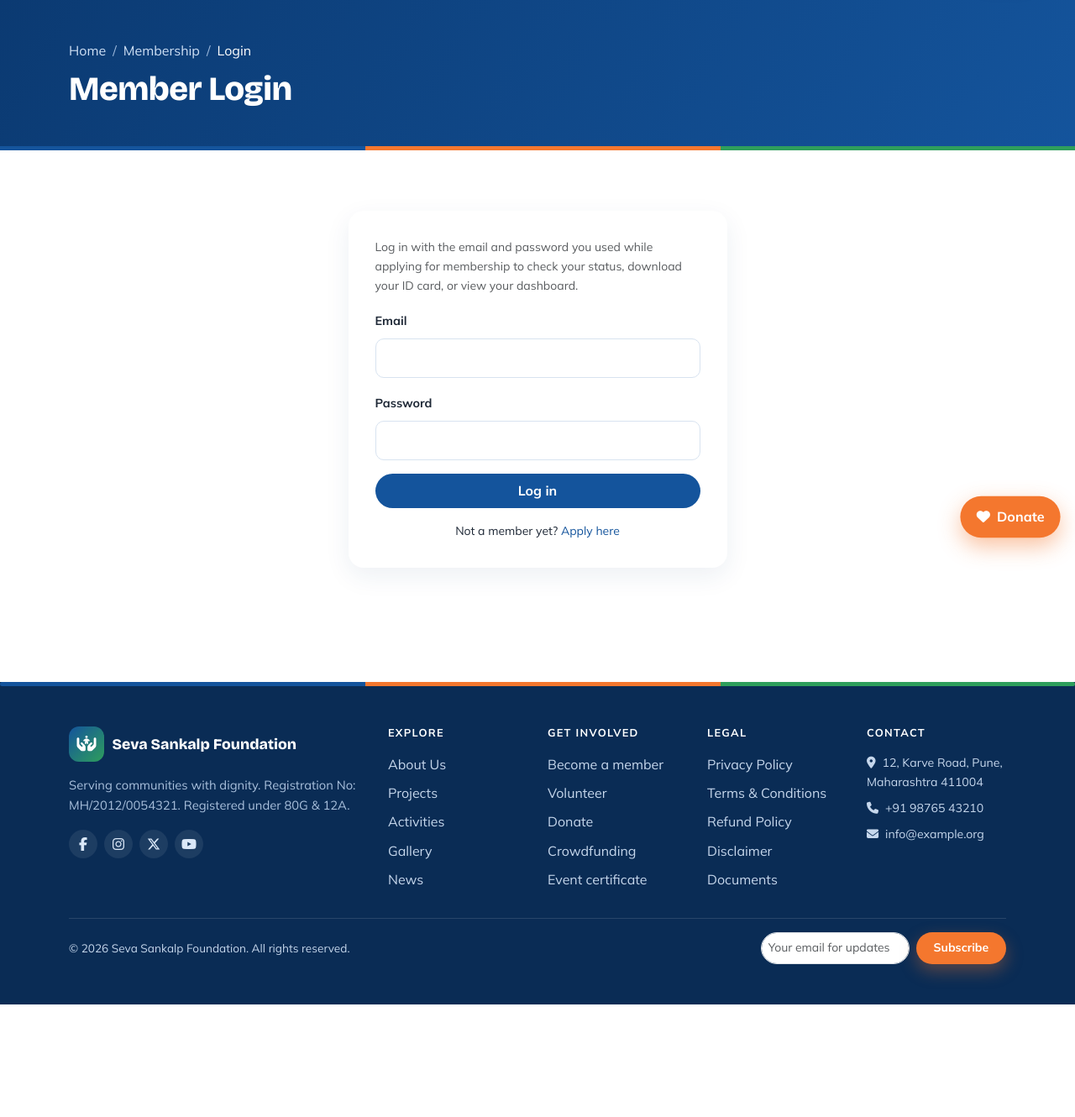
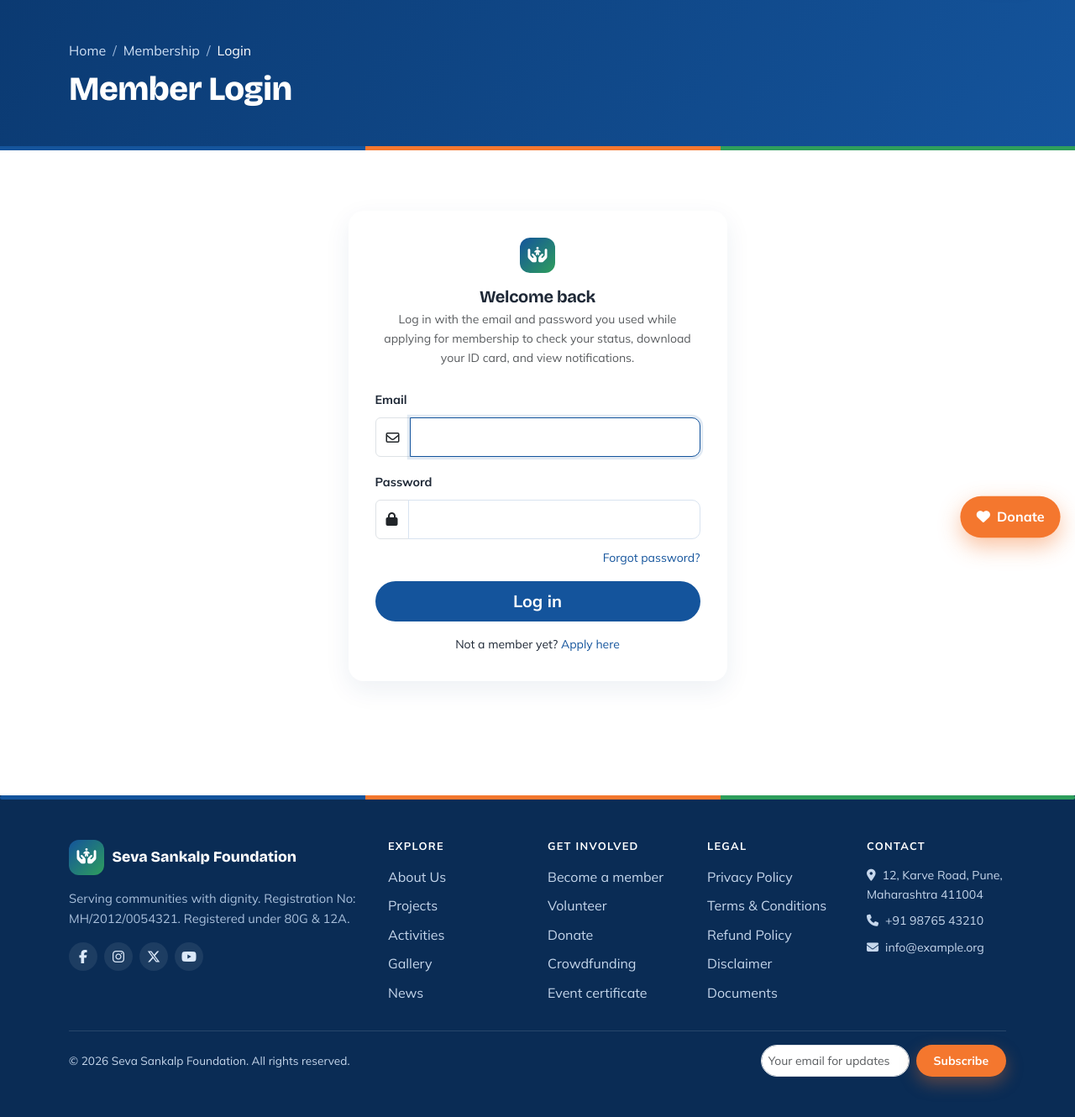
Before and after one commit to road2tec/NGO-website-, a PHP site: page /ngo-website/membership/status in a window 1280 px wide. Shown: the part 142-1472 px from the top of the page at 84% size. Before the commit the page ends 1338 px from the top, so only its background shows below. Run offline with PHP 8.4, Linux system fonts and the light colour scheme; data comes from the database, SQL or seed files in the repository; some libraries are stand-ins or nearby versions.

Commit message:
Member portal: forgot password, notifications, ID card fix, login redesign
- Forgot/reset password: secure single-use, expiring (1hr) tokens in a
  new password_reset_tokens table, no third-party service. Never
  reveals whether an email is registered, rate-limited to one new token
  per 2 minutes per member, invalidates prior unused tokens on each
  request. Verified end-to-end: request creates a token, reset works
  and logs in with the new password, the old password stops working,
  and the same token cannot be reused a second time.
- Member notifications: new member_notifications table, a Notifications
  page in the member dashboard (with an unread-count badge, marks read
  on open), and an admin "Send Notification" action per member with a
  real preview-then-confirm step before sending (not just a plain form).
- Fixed a real, verified layout bug: the member ID card and event
  certificate pages are rendered "bare" (no site layout) and were
  missing the Bootstrap CSS link entirely, so `.w-100` and other
  Bootstrap classes silently did nothing and the "Back to dashboard"
  link stayed at browser-default `display: inline` - which is exactly
  why its text overflowed outside the button. Root-caused via computed-
  style inspection, not just re-styled around it. Also added
  print-color-adjust so the ID card/certificate's colored bands
  actually print instead of silently dropping to a colorless page, and
  added the missing membership Category field to the ID card.
- Member login page redesigned (icon avatar, welcome copy, icon input
  groups, "Forgot password?" link) to match the site's branding instead
  of the previous bare form.

Testing note: found and fixed a testing-harness gap along the way -
PHP's built-in dev server has no .htaccess/mod_rewrite support, so
pretty URLs the app generates (e.g. /membership/idcard) were silently
falling through to the homepage instead of 404ing or routing correctly,
which would have hidden the real ID card bug from browser-based
testing. Added a router script (local test tooling only, not part of
the app) that replicates the project's .htaccess rules for accurate
local testing.

Co-Authored-By: Claude Sonnet 5 <noreply@anthropic.com>

```diff
--- a/app/controllers/MembershipController.php
+++ b/app/controllers/MembershipController.php
@@ -187,6 +187,79 @@ class MembershipController extends Controller
         redirect('membership/login');
     }
 
+    /** Request a password-reset email. Never reveals whether the email is registered. */
+    public function forgot(): void
+    {
+        if ($_SERVER['REQUEST_METHOD'] === 'POST') {
+            require_csrf();
+            if (!captcha_verify()) {
+                flash_set('error', 'Captcha answer was wrong.');
+                redirect('membership/forgot');
+            }
+            $email = post('email');
+            $member = valid_email($email) ? Database::one("SELECT id FROM members WHERE email=?", [$email]) : null;
+            if ($member) {
+                // simple rate limit: at most one new token every 2 minutes per member
+                $recent = (int) Database::value(
+                    "SELECT COUNT(*) FROM password_reset_tokens WHERE member_id=? AND created_at > (NOW() - INTERVAL 2 MINUTE)",
+                    [$member['id']]
+                );
+                if ($recent === 0) {
+                    Database::update('password_reset_tokens', ['used_at' => date('Y-m-d H:i:s')], 'member_id=? AND used_at IS NULL', [$member['id']]);
+                    $rawToken = bin2hex(random_bytes(32));
+                    Database::insert('password_reset_tokens', [
+                        'member_id'  => $member['id'],
+                        'token_hash' => hash('sha256', $rawToken),
+                        'expires_at' => date('Y-m-d H:i:s', time() + 3600),
+                    ]);
+                    $resetLink = url('membership/reset/' . $rawToken);
+                    @mail($email, 'Reset your password - ' . setting('site_name'),
+                        "Hello,\n\nWe received a request to reset your membership account password.\n\n"
+                        . "Click the link below to set a new password. This link is valid for 1 hour and can only be used once.\n\n"
+                        . "$resetLink\n\nIf you did not request this, you can safely ignore this email.\n\n"
+                        . setting('site_name'));
+                }
+            }
+            flash_set('success', 'If that email is registered, a password reset link has been sent. Please check your inbox.');
+            redirect('membership/login');
+        }
+        $this->render('membership/forgot', [
+            'pageTitle' => 'Forgot Password',
+            'captcha'   => captcha_question(),
+        ]);
+    }
+
+    /** Reset via a single-use, expiring token from the forgot-password email. */
+    public function reset(?string $token = null): void
+    {
+        if (!$token) $this->notFound('Invalid password reset link.');
+        $row = Database::one(
+            "SELECT * FROM password_reset_tokens WHERE token_hash=? AND used_at IS NULL AND expires_at > NOW()",
+            [hash('sha256', $token)]
+        );
+        if (!$row) {
+            flash_set('error', 'This password reset link is invalid or has expired. Please request a new one.');
+            redirect('membership/forgot');
+        }
+
+        if ($_SERVER['REQUEST_METHOD'] === 'POST') {
+            require_csrf();
+            if (strlen(post('password')) < 6) {
+                flash_set('error', 'Password must be at least 6 characters.');
+            } elseif (post('password') !== post('password2')) {
+                flash_set('error', 'Passwords do not match.');
+            } else {
+                Database::update('members', ['password' => password_hash(post('password'), PASSWORD_DEFAULT)], 'id=?', [$row['member_id']]);
+                Database::update('password_reset_tokens', ['used_at' => date('Y-m-d H:i:s')], 'id=?', [$row['id']]);
+                flash_set('success', 'Your password has been reset. Please log in with your new password.');
+                redirect('membership/login');
+            }
+            redirect('membership/reset/' . $token);
+        }
+
+        $this->render('membership/reset', ['pageTitle' => 'Reset Password', 'token' => $token]);
+    }
+
     public function status(): void
     {
         $this->login();
@@ -196,11 +269,26 @@ class MembershipController extends Controller
     {
         $member = $this->requireMember();
         $this->render('membership/dashboard', [
-            'pageTitle' => 'Member Dashboard',
-            'member'    => $member,
-            'category'  => $member['category_id']
+            'pageTitle'    => 'Member Dashboard',
+            'member'       => $member,
+            'category'     => $member['category_id']
                 ? Database::one("SELECT * FROM membership_categories WHERE id=?", [$member['category_id']])
                 : null,
+            'unreadCount'  => (int) Database::value("SELECT COUNT(*) FROM member_notifications WHERE member_id=? AND is_read=0", [$member['id']]),
+        ]);
+    }
+
+    /** Notification inbox; opening it marks everything as read. */
+    public function notifications(): void
+    {
+        $member = $this->requireMember();
+        $notifications = Database::all(
+            "SELECT * FROM member_notifications WHERE member_id=? ORDER BY created_at DESC", [$member['id']]
+        );
+        Database::update('member_notifications', ['is_read' => 1], 'member_id=? AND is_read=0', [$member['id']]);
+        $this->render('membership/notifications', [
+            'pageTitle'     => 'Notifications',
+            'notifications' => $notifications,
         ]);
     }
 
@@ -212,7 +300,10 @@ class MembershipController extends Controller
             flash_set('info', 'Your ID card will be available once the admin approves your membership. Current status: ' . $member['status'] . '.');
             redirect('membership/dashboard');
         }
-        $this->renderBare('membership/idcard', ['member' => $member]);
+        $category = $member['category_id']
+            ? Database::one("SELECT name FROM membership_categories WHERE id=?", [$member['category_id']])
+            : null;
+        $this->renderBare('membership/idcard', ['member' => $member, 'category' => $category]);
     }
 
     private function requireMember(): array
--- a/app/views/certificate/view.php
+++ b/app/views/certificate/view.php
@@ -4,6 +4,7 @@
 <meta charset="UTF-8">
 <meta name="viewport" content="width=device-width, initial-scale=1">
 <title>Certificate of Participation - <?= e($reg['name']) ?></title>
+<link href="https://cdn.jsdelivr.net/npm/bootstrap@5.3.3/dist/css/bootstrap.min.css" rel="stylesheet">
 <link href="<?= asset('css/style.css') ?>" rel="stylesheet">
 <link href="https://fonts.googleapis.com/css2?family=Bricolage+Grotesque:wght@700;800&family=Mulish&display=swap" rel="stylesheet">
 <style>
@@ -21,6 +22,10 @@
   .cert .meta { color: var(--muted); }
   .cert .sign { display:flex; justify-content:space-between; margin-top: 3rem; }
   .actions { max-width:340px; margin:1.4rem auto 0; }
+  .cert { -webkit-print-color-adjust: exact; print-color-adjust: exact; }
+  @media print {
+    body { background: #fff; padding: 0; }
+  }
 </style>
 </head>
 <body>
--- a/app/views/membership/dashboard.php
+++ b/app/views/membership/dashboard.php
@@ -25,6 +25,12 @@
             <?php if ($member['status'] === 'approved'): ?>
               <a href="<?= url('membership/idcard') ?>" class="btn btn-blue">Download ID Card</a>
             <?php endif; ?>
+            <a href="<?= url('membership/notifications') ?>" class="btn btn-outline-nav position-relative">
+              Notifications
+              <?php if ($unreadCount > 0): ?>
+                <span class="badge rounded-pill bg-danger ms-1"><?= (int) $unreadCount ?></span>
+              <?php endif; ?>
+            </a>
             <a href="<?= url('membership/logout') ?>" class="btn btn-outline-nav">Log out</a>
           </div>
         </div>
--- a/app/views/membership/login.php
+++ b/app/views/membership/login.php
@@ -9,19 +9,30 @@
   <div class="container">
     <div class="row justify-content-center">
       <div class="col-md-6 col-lg-5">
-        <div class="form-card" data-aos="fade-up">
-          <p class="text-muted small mb-3">Log in with the email and password you used while applying for membership to check your status, download your ID card, or view your dashboard.</p>
-          <form method="post" action="<?= url('membership/login') ?>">
+        <div class="form-card text-center" data-aos="fade-up">
+          <span class="brand-mark d-inline-flex mb-3"><i class="fa-solid fa-hands-holding-child"></i></span>
+          <h5 class="fw-bold mb-1">Welcome back</h5>
+          <p class="text-muted small mb-4">Log in with the email and password you used while applying for membership to check your status, download your ID card, and view notifications.</p>
+          <form method="post" action="<?= url('membership/login') ?>" class="text-start">
             <?= csrf_field() ?>
             <div class="mb-3">
               <label class="form-label" for="ml-email">Email</label>
-              <input type="email" class="form-control" id="ml-email" name="email" required>
+              <div class="input-group">
+                <span class="input-group-text bg-transparent"><i class="fa-regular fa-envelope"></i></span>
+                <input type="email" class="form-control" id="ml-email" name="email" required autofocus>
+              </div>
             </div>
-            <div class="mb-3">
+            <div class="mb-2">
               <label class="form-label" for="ml-pass">Password</label>
-              <input type="password" class="form-control" id="ml-pass" name="password" required>
+              <div class="input-group">
+                <span class="input-group-text bg-transparent"><i class="fa-solid fa-lock"></i></span>
+                <input type="password" class="form-control" id="ml-pass" name="password" required>
+              </div>
             </div>
-            <button class="btn btn-blue w-100" type="submit">Log in</button>
+            <div class="text-end mb-3">
+              <a href="<?= url('membership/forgot') ?>" class="small">Forgot password?</a>
+            </div>
+            <button class="btn btn-blue w-100 btn-lg" type="submit">Log in</button>
           </form>
           <p class="small text-center mt-3 mb-0">Not a member yet? <a href="<?= url('membership/apply') ?>">Apply here</a></p>
         </div>
```
Also changed, not shown: admin/modules/members.php (+63 -0 lines), app/views/membership/forgot.php (added, +32 -0 lines), app/views/membership/idcard.php (+7 -0 lines), app/views/membership/notifications.php (added, +32 -0 lines), app/views/membership/reset.php (added, +29 -0 lines), database/migrations/005_member_portal.sql (added).
